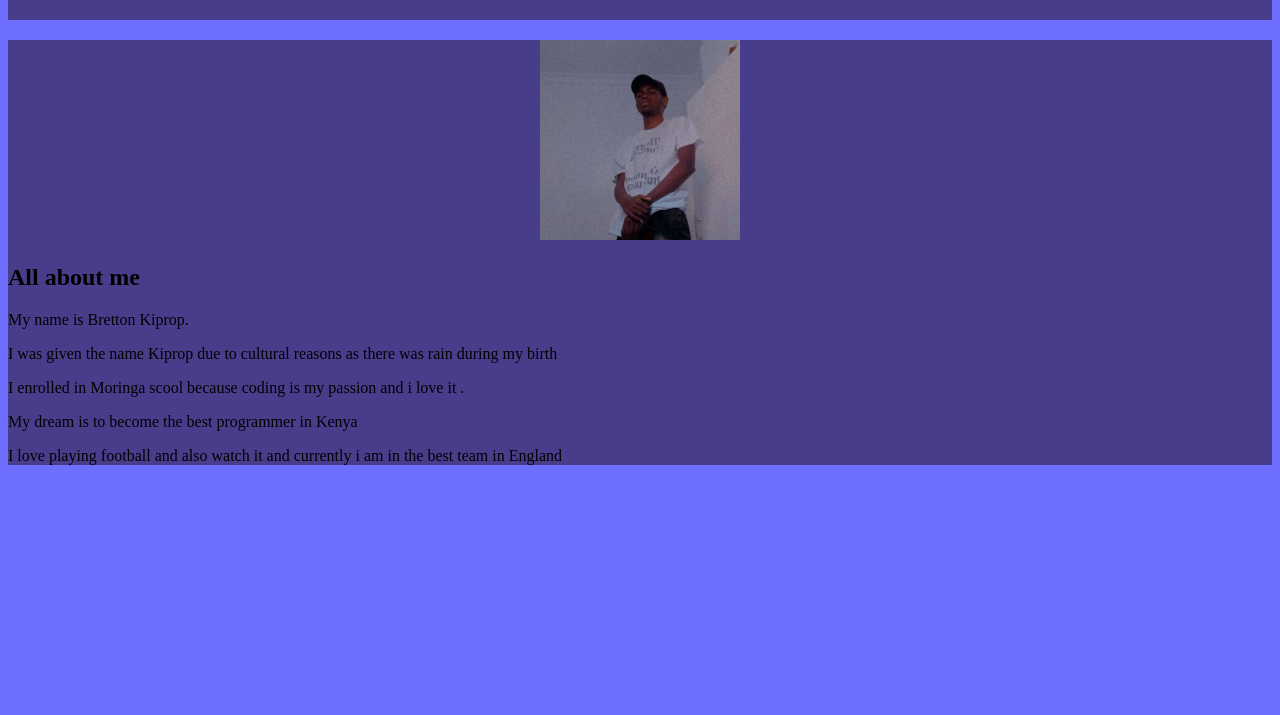
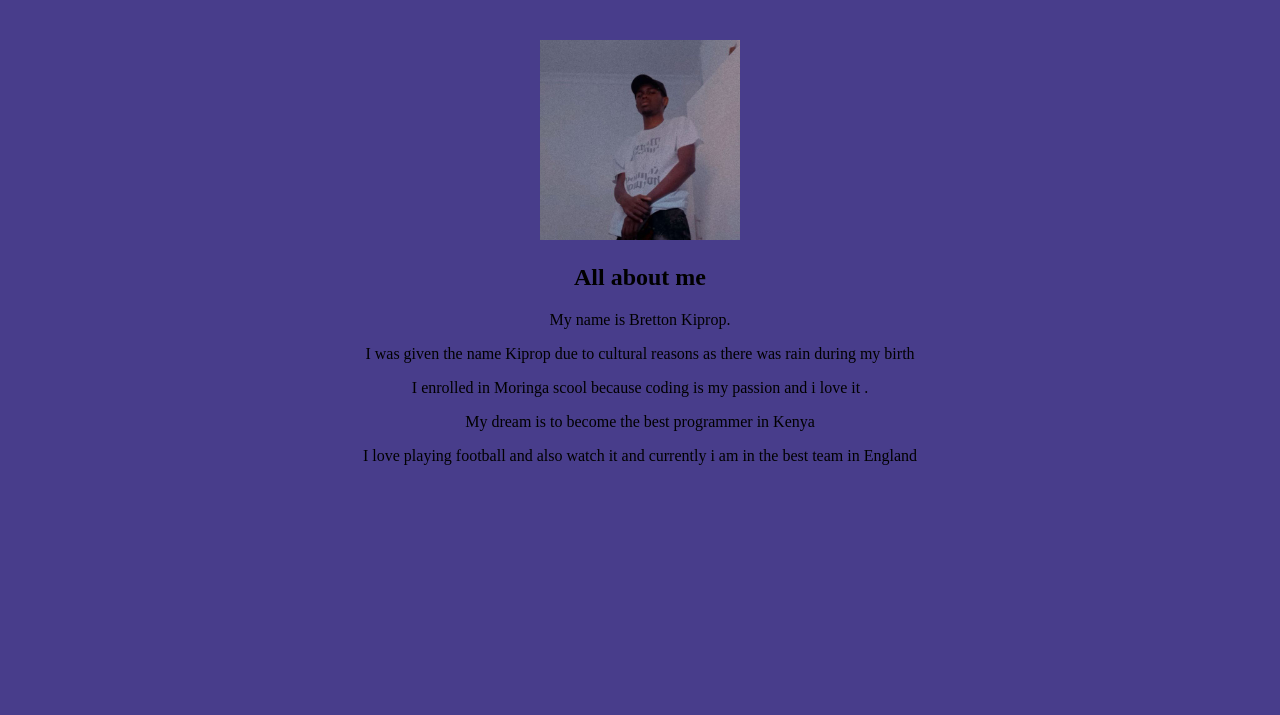
Before and after one commit to BrettonYEGO/my-portfolio, a plain HTML site: page index.html in a window 1280 px wide. Shown: the part 85-800 px from the top of the page. Drawn offline with Linux system fonts and the light colour scheme.

Commit message:
changed styles in body and section

```diff
--- a/CSS/styles.css
+++ b/CSS/styles.css
@@ -1,5 +1,5 @@
 body {
-  background-color: rgba(0, 0, 255, 0.563);
+  background-color: darkslateblue
 }
 
 .nav1 {
@@ -13,6 +13,9 @@ body {
 }
 section {
   background-color: darkslateblue;
+  text-align: center;
+  text-decoration: ivory;
+  font-size: medium;
 }
 .image{
   text-align: center;
```
